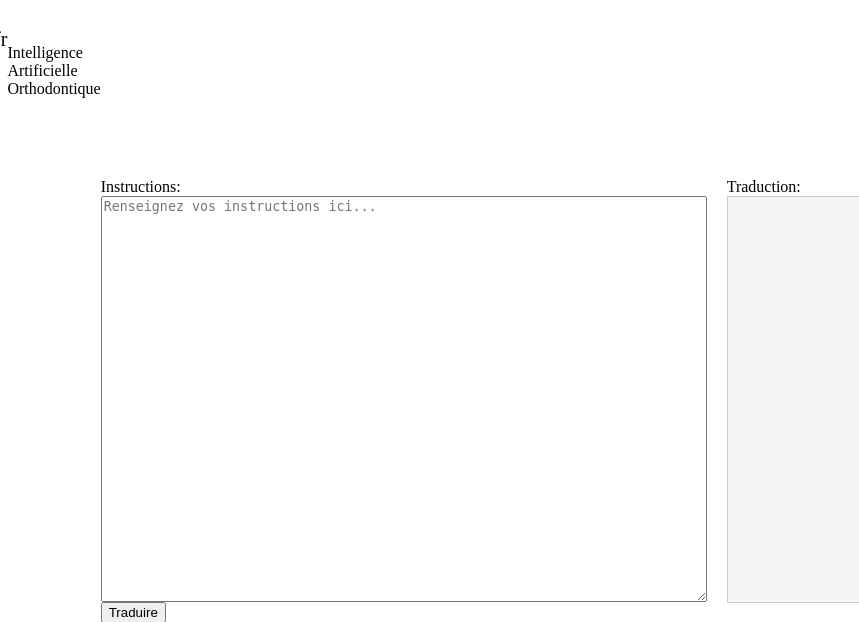
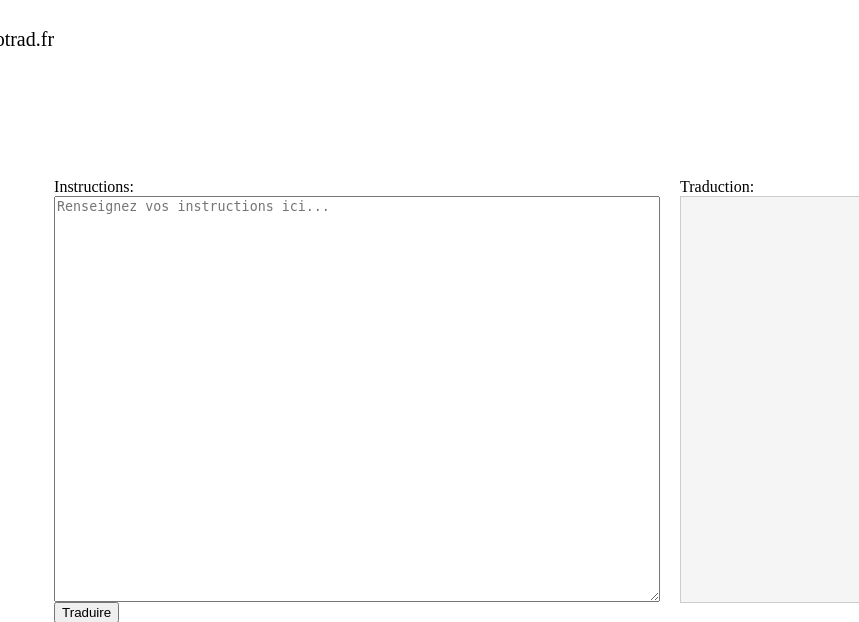
Before and after one commit to amineahres/ortotrad, a Flask app: page / in a window 1280 px wide; the page is wider, and only the part inside the window is pictured. Shown: the top 622 px of that part, without its empty margins (0-859 px from the left). Run offline with Flask 3, Linux system fonts and the light colour scheme.

Commit message:
Update index.html

```diff
--- a/templates/index.html
+++ b/templates/index.html
@@ -7,7 +7,6 @@
 </head>
 <body>
     <div id="header">Orthotrad.fr </div>
-    <div> <p>Intelligence Artificielle <br> Orthodontique</p> </div>
     <div class="form-container">
         <form action="/" method="post" onsubmit="document.getElementById('submit_button').value = 'Loading...';">
             <div class="instruction-field">
```
